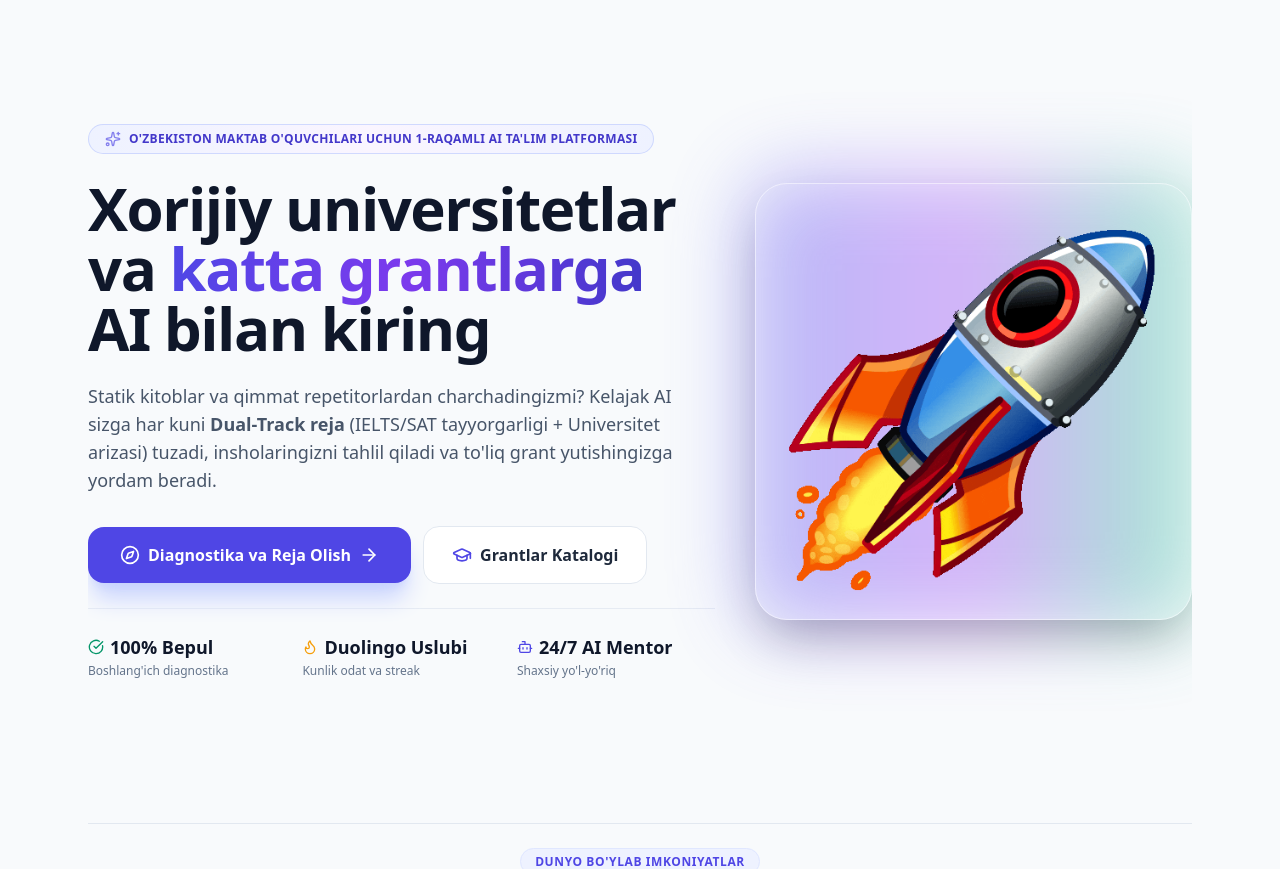
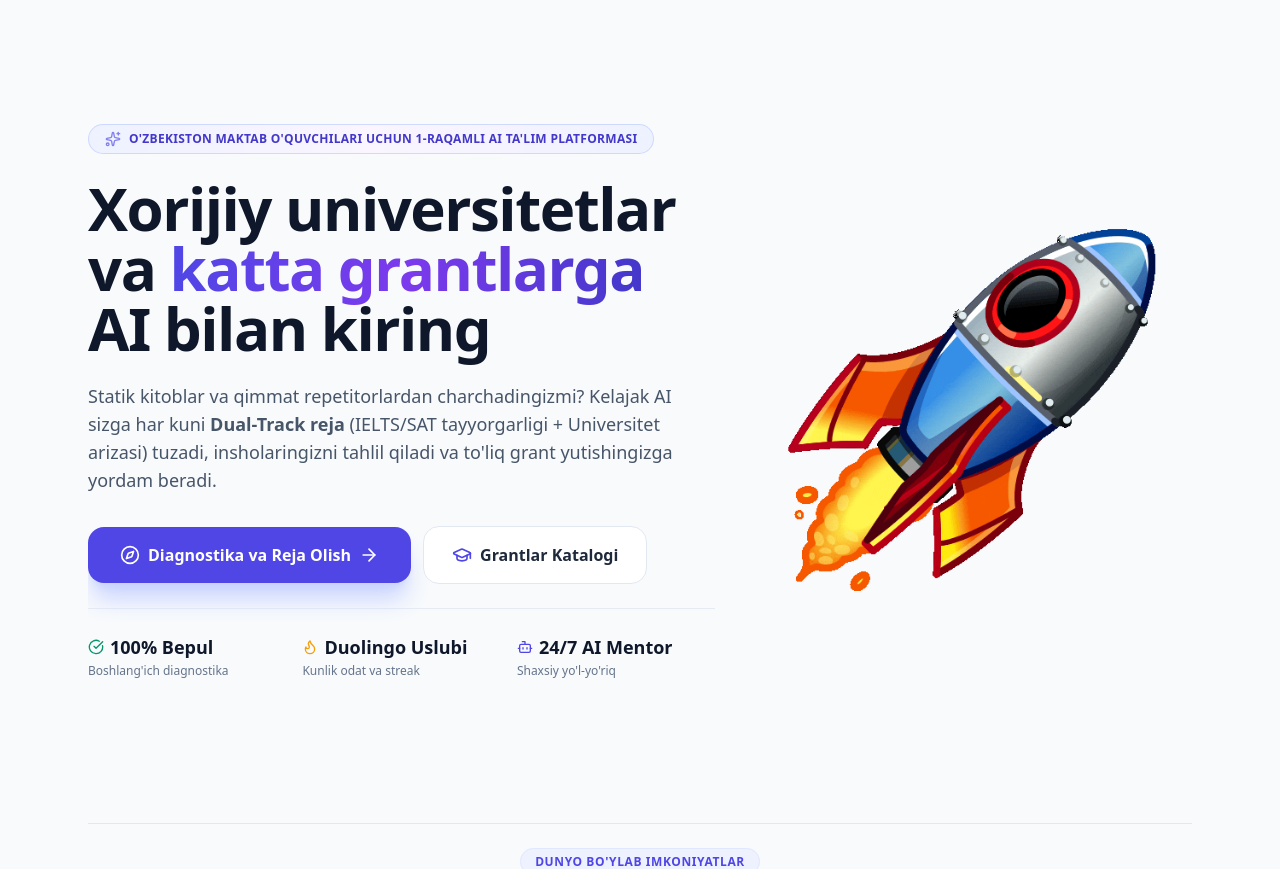
Before and after one commit to abdurahmonpy/edu, a Django app: template templates/landing.html in a window 1280 px wide. Shown: the part 89-958 px from the top of the page. Run offline with Django 5.2, Linux system fonts and the light colour scheme; the template is opened without the code that fills it, so the values that code supplies are empty; some libraries are stand-ins or nearby versions.

Commit message:
style: Remove rectangular container and glow from rockgif.gif

```diff
--- a/templates/landing.html
+++ b/templates/landing.html
@@ -69,15 +69,9 @@
 
       </div>
 
-      <!-- Right Column: Visual Composite Card with Images and Badges -->
-      <div class="lg:col-span-5 relative flex justify-center">
-        <div class="relative w-full max-w-md mx-auto transform hover:scale-[1.02] transition-transform duration-300">
-          <!-- Background Glow Effect -->
-          <div class="absolute -inset-2 bg-gradient-to-r from-indigo-500 via-purple-500 to-emerald-400 rounded-[2.5rem] blur-2xl opacity-30 animate-pulse"></div>
-
-          <!-- GIF Showcase -->
-          <img src="{% static 'images/rockgif.gif' %}" alt="AI Mentor Preview" class="relative z-10 w-full h-auto rounded-[2rem] shadow-2xl border border-white/50 object-cover">
-        </div>
+      <!-- Right Column: GIF -->
+      <div class="lg:col-span-5 flex justify-center items-center">
+        <img src="{% static 'images/rockgif.gif' %}" alt="AI Mentor Preview" class="w-full max-w-md h-auto">
       </div>
 
     </div>
```
